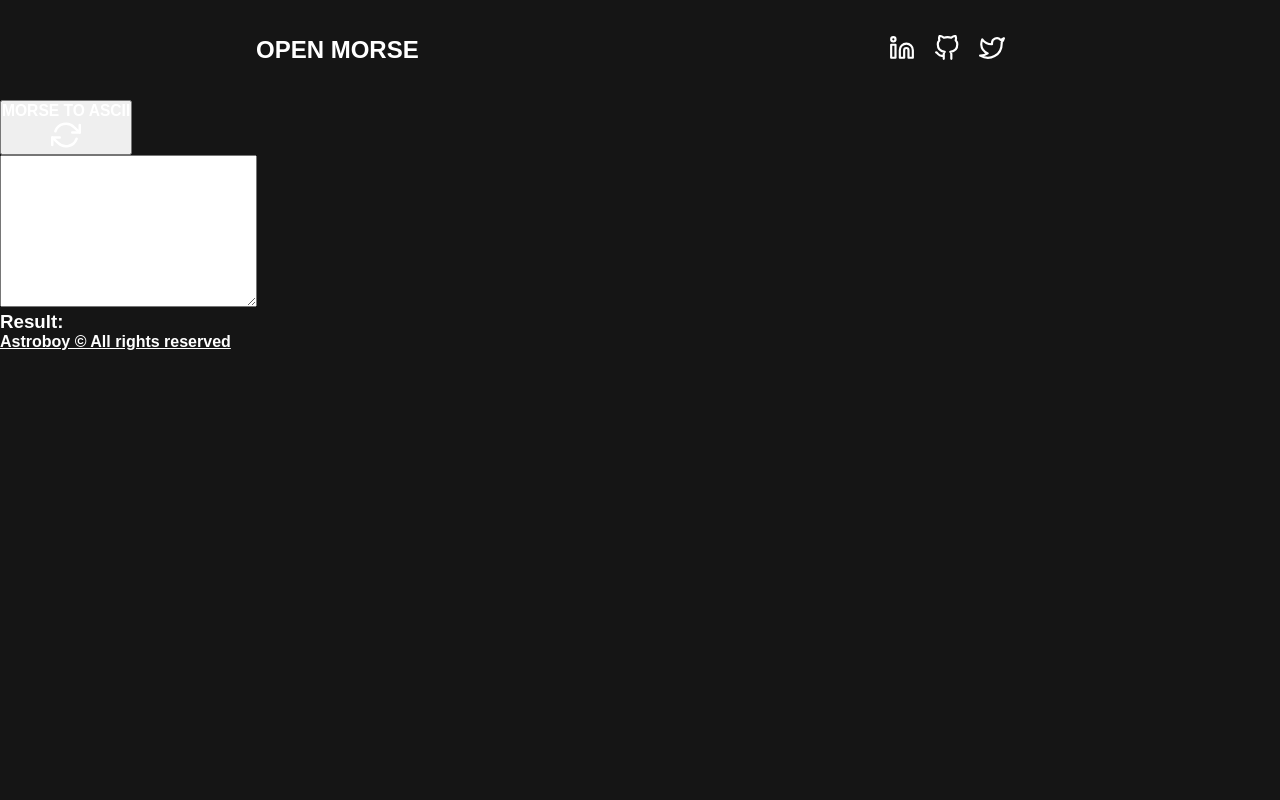
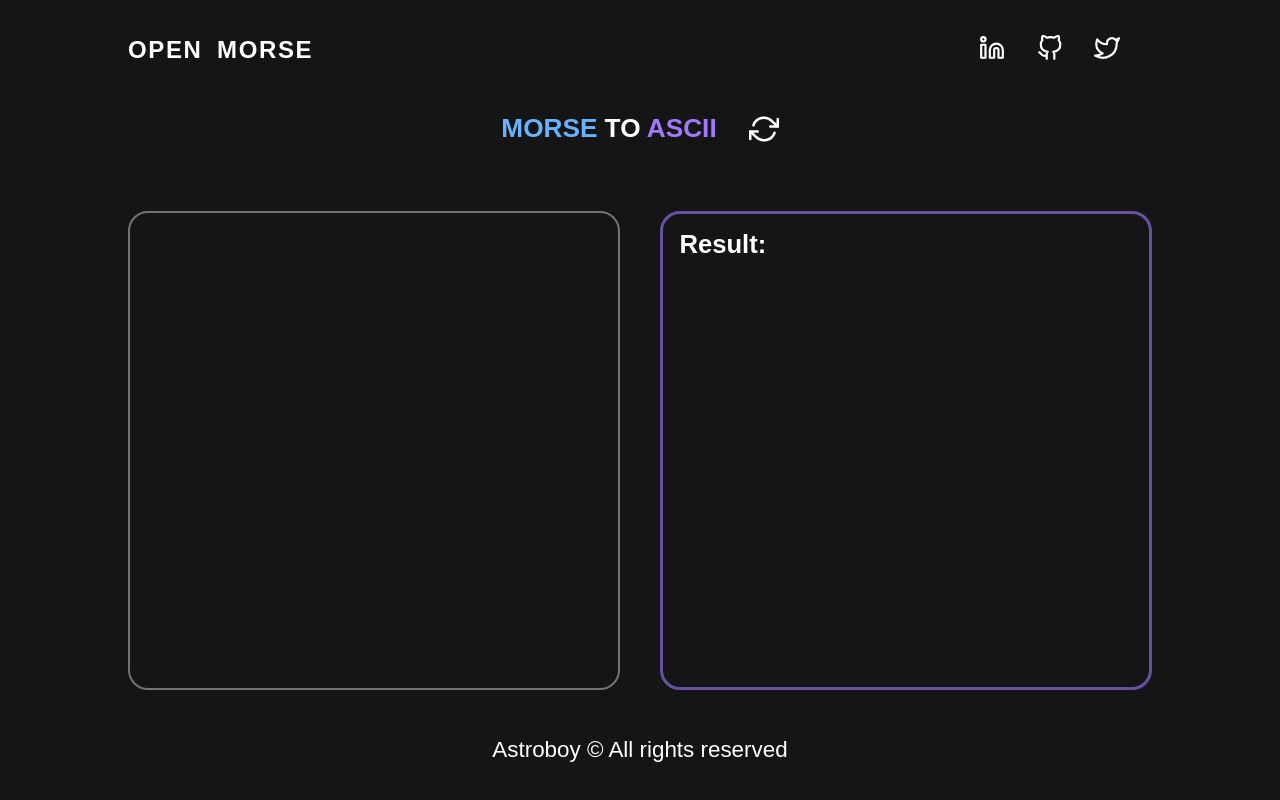
Before and after one commit to abdoachhoubi/morse.js, a Next.js app: page / in a window 1280 px wide. Built offline with nearby package versions, Linux system fonts and the light colour scheme; a web font is replaced by a local one.

Commit message:
Global styles edit

```diff
--- a/styles/index.css
+++ b/styles/index.css
@@ -38,12 +38,129 @@ header nav {
   align-items: center;
   justify-content: space-between;
 }
+@media screen and (max-width: 1600px) {
+  header nav {
+    width: 80%;
+  }
+}
 header nav .title {
   font-weight: 600;
+  word-spacing: 0.4rem;
+  letter-spacing: 0.1rem;
 }
 header nav .icon__group {
   width: 20%;
   display: flex;
   align-items: center;
   justify-content: space-evenly;
+}
+
+main {
+  width: 100%;
+  height: calc(100vh - 200px);
+  padding: 20px 20%;
+  display: flex;
+  flex-direction: column;
+  align-items: center;
+}
+@media screen and (max-width: 1600px) {
+  main {
+    padding: 10px 10%;
+  }
+}
+main .switch {
+  margin-bottom: 4rem;
+  background-color: transparent;
+  border: none;
+  outline: none;
+  padding: 0.4rem 2rem;
+  font-size: 2rem;
+  display: flex;
+  align-items: center;
+  cursor: pointer;
+}
+@media screen and (max-width: 1600px) {
+  main .switch {
+    font-size: 1.4rem;
+    padding: 0.2rem 2rem;
+  }
+}
+main .switch .mode {
+  margin-right: 3rem;
+}
+@media screen and (max-width: 1600px) {
+  main .switch .mode {
+    margin-right: 2rem;
+  }
+}
+main .switch .mode .MORSE {
+  color: rgb(106, 178, 255);
+}
+main .switch .mode .ASCII {
+  color: rgb(161, 121, 255);
+}
+main .translator {
+  width: 100%;
+  height: 100%;
+  display: flex;
+  align-items: center;
+  justify-content: space-between;
+}
+main .translator .translate {
+  height: 100%;
+  width: 48%;
+}
+main .translator .translate .entry {
+  padding: 1rem;
+  font-size: 2rem;
+  background-color: transparent;
+  resize: none;
+  width: 100%;
+  height: 100%;
+  border-radius: 20px;
+  border: 2px solid rgba(255, 255, 255, 0.4);
+  transition-duration: 0.3s;
+  transition-timing-function: ease-in-out;
+}
+@media screen and (max-width: 1600px) {
+  main .translator .translate .entry {
+    font-size: 1.4rem;
+  }
+}
+main .translator .translate .entry:focus {
+  outline: unset;
+  border: 4px solid #fff;
+}
+main .translator .result {
+  border: 3px solid rgba(161, 121, 255, 0.6);
+  border-radius: 20px;
+  padding: 1rem;
+  height: 100%;
+  width: 48%;
+}
+main .translator .result .title {
+  font-size: 1.6rem;
+}
+main .translator .result p {
+  font-size: 2rem;
+}
+@media screen and (max-width: 1600px) {
+  main .translator .result p {
+    font-size: 1.4rem;
+  }
+}
+
+footer {
+  height: 100px;
+  width: 100%;
+  display: flex;
+  align-items: center;
+  justify-content: center;
+}
+footer a {
+  text-decoration: none;
+}
+footer a h4 {
+  font-size: 1.4rem;
+  font-weight: 400;
 }/*# sourceMappingURL=index.css.map */
```
Also changed, not shown: 1 other file (tests, documents, lock files or other folders).
